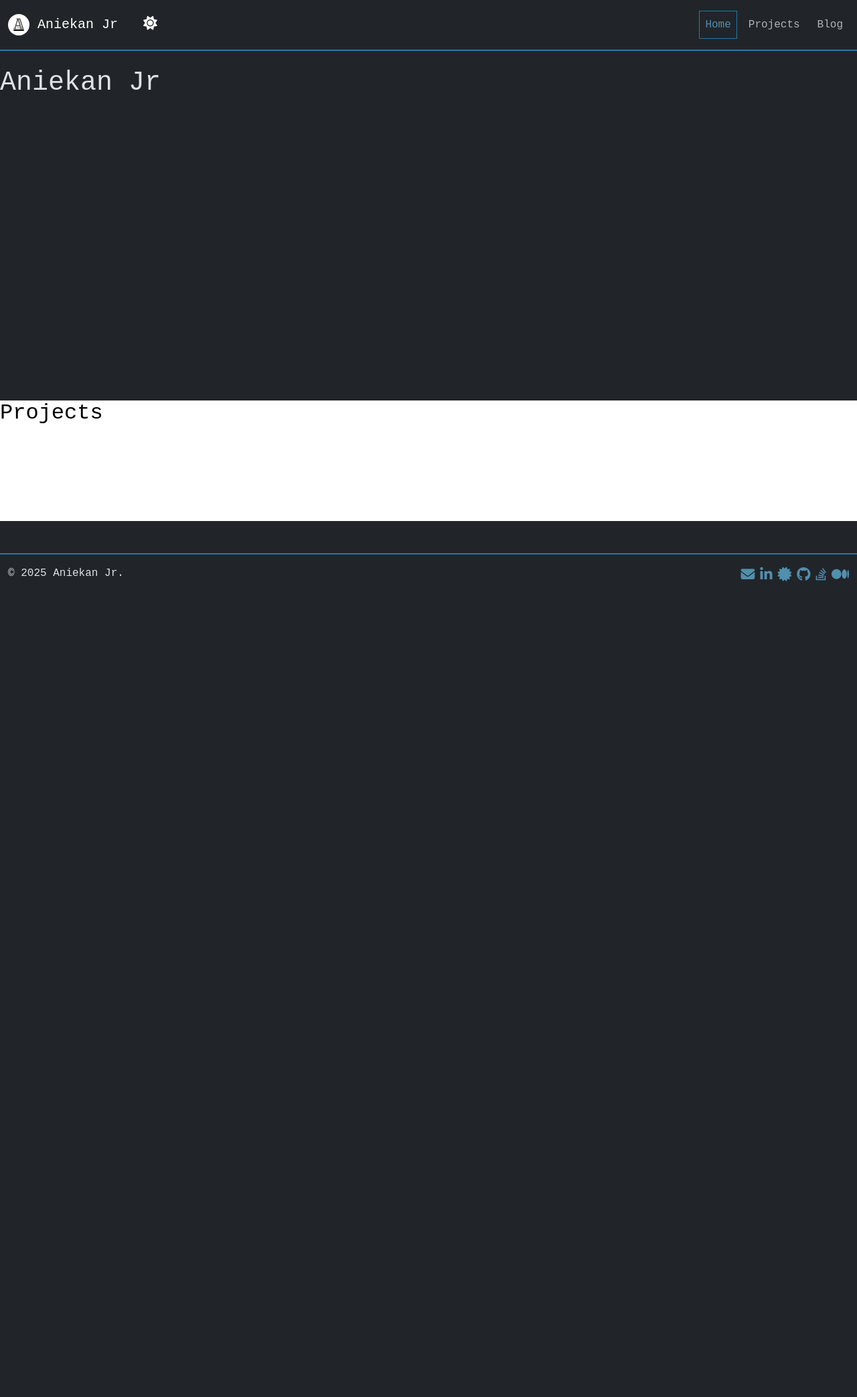
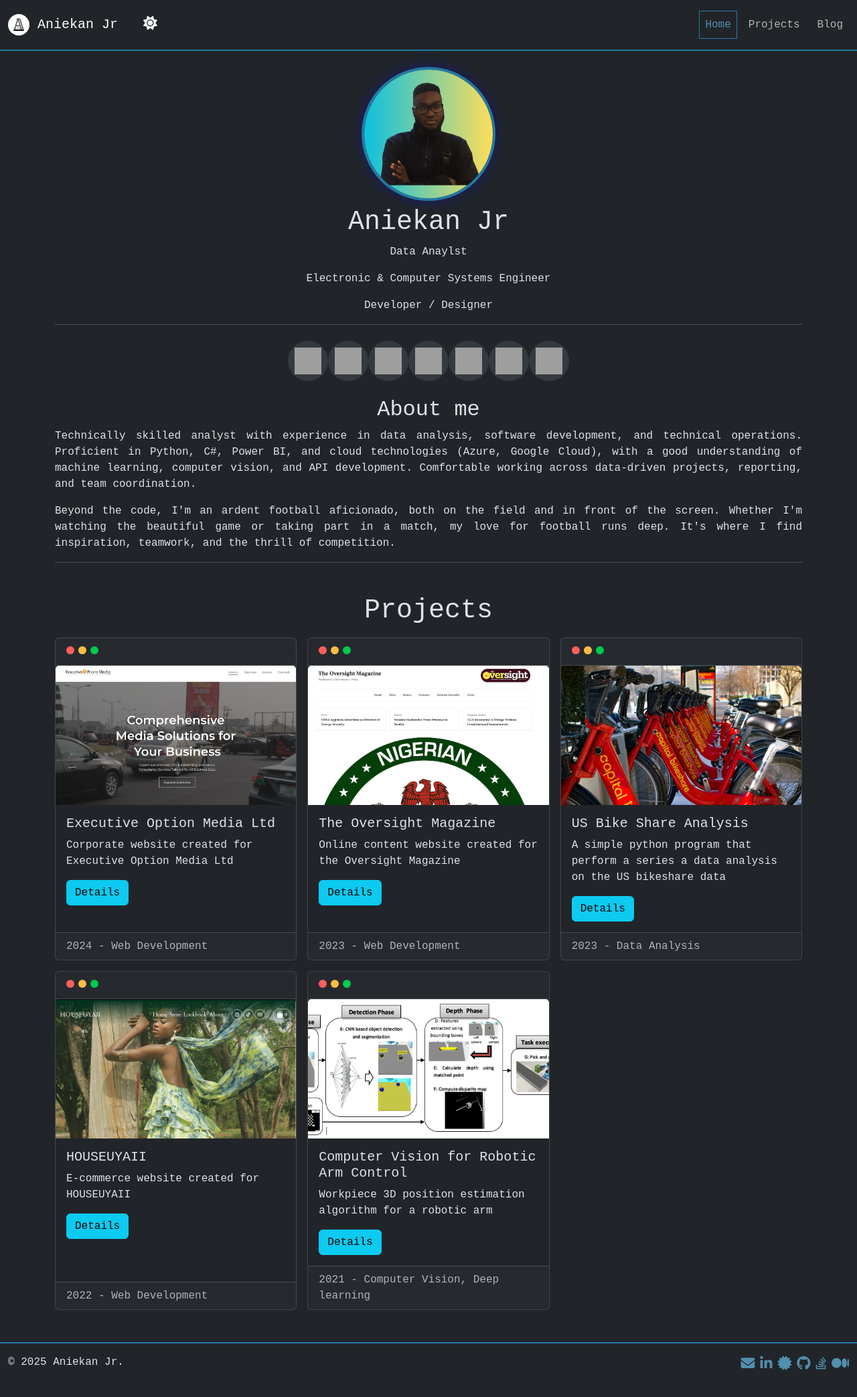
Before and after one commit to aniekanBane/aniekanBane.github.io, a Jekyll site: the page built from index.html, in a window 1280 px wide. Shown: the whole page at 67% size. Built offline with Jekyll 4.4.1, drawn with Linux system fonts in a browser that asks for light colours; nearby versions of some CDN libraries; before the commit the page ends 907 px from its top, so only the background shows below that; grey boxes are pictures that could not be loaded.

Commit message:
add - index page

```diff
--- /dev/null
+++ b/_data/projects.yml
@@ -0,0 +1,72 @@
+- title: Executive Option Media Ltd
+  technologies:
+    - Hostinger
+  headline: Corporate website created for Executive Option Media Ltd
+  description: >-
+    Developed a professional corporate website for a media company using Hostinger, ensuring a seamless user experience and modern design.
+    Set up domain emails for various departments and users to enhance communication efficiency.
+    Successfully transferred the domain from the previous provider, Squarespace, to Hostinger, ensuring minimal downtime and a smooth transition process.
+    The website features a clean layout, easy navigation, and is optimized for both desktop and mobile devices.
+  category: [Web Development]
+  image: /assets/imgs/eom_webpage.png
+  url: https://executiveoptionsmedia.org
+  year: 2024
+
+- title: The Oversight Magazine
+  technologies:
+    - Hostinger
+    - Wordpress
+  headline: Online content website created for the Oversight Magazine
+  description: >-
+    Developed a dynamic online content platform for The Oversight Magazine using Hostinger and WordPress.
+    The website features a modern design, user-friendly navigation, and optimized performance for an enhanced reading experience.
+  category: [Web Development]
+  image: /assets/imgs/oversight_magazine_page.png
+  url: https://theoversightmagazine.com
+  year: 2023
+
+- title: US Bike Share Analysis
+  technologies:
+    - Pandas
+    - Python
+  headline: A simple python program that perform a series a data analysis on the US bikeshare data
+  description: >-
+    This project is a Python program that performs data analysis on US bikeshare data.
+    It allows users to explore bike share data for three major cities: Chicago, New York City, and Washington, D.C.
+    The program provides insights into bike usage patterns, including the most popular times of day, the most common stations, and user demographics.
+    The project is designed to be user-friendly and interactive, allowing users to filter data based on specific criteria.
+  category: Data Analysis
+  image: /assets/imgs/bike_share_ex.jpeg
+  url: https://github.com/aniekanBane/pdsnd_udacity
+  year: 2023
+
+- title: HOUSEUYAII
+  technologies:
+    - Squarespace
+  headline: E-commerce website created for HOUSEUYAII
+  description: >-
+    Developed an e-commerce website for HOUSEUYAII using Squarespace, focusing on a modern design and user-friendly interface.
+    The site features a seamless shopping experience, showcasing products effectively and ensuring easy navigation.
+    Implemented payment processing and inventory management systems to streamline operations.
+    The website is optimized for mobile devices, ensuring accessibility and responsiveness across all platforms.
+    Additionally, configured email marketing campaigns to engage customers and drive sales.
+  category: Web Development
+  image: /assets/imgs/houseuyaii_landing_page.png
+  url: https://houseuyaii.com
+  year: 2022
+
+- title: Computer Vision for Robotic Arm Control
+  technologies:
+    - coppeliaSim
+    - Matlab
+    - OpenCV
+  headline: Workpiece 3D position estimation algorithm for a robotic arm
+  description: >-
+    This project focused on using computer vision to control a robotic arm for pick-and-place tasks. A vision pipeline was built in MATLAB that detects objects on a conveyor belt, estimates their 3D positions using stereo cameras, and guides a robot to pick them up.
+    The project incorporated transfer learning using pre-trained models: YOLOv2 for object detection and DeepLab v3+ for pixel-level segmentation — both achieved over 95% accuracy. Depth estimation was done through feature matching between stereo images, with a position error of just 7.94 mm.
+    The system was tested in a simulation environment, where a 6-DOF robotic arm successfully detected, picked, and placed objects at different positions — showing how computer vision can enable smart, flexible robot control.
+  category: Computer Vision, Deep learning
+  image: /assets/imgs/cv_robotics_pipeline.png
+  doc: /assets/docs/cv_robotics_pipeline.pdf
+  url:
+  year: 2021
--- a/assets/css/style.scss
+++ b/assets/css/style.scss
@@ -1,5 +1,4 @@
 ---
 ---
-
-@import "variables";
+@import 'variables';
 @import "main";
--- a/index.html
+++ b/index.html
@@ -1,11 +1,161 @@
 ---
 layout: default
+permalink: /
 ---
 
-<section style="width: 100%; height: 50vh;">
-    <h1 style="margin: auto;">{{site.title}}</h1>
-    <p></p>
-</section>
-<section style="background-color: #FFF; min-height: 20vh;">
-    <h2 style="color: #000;">Projects</h2>
-</section>
+<style type="text/css">
+  .profile-picture {
+    width: 200px;
+    border-radius: 50%;
+    overflow: hidden;
+    animation: pulse 3s infinite;
+    border: 4px solid var(--accent);
+    box-shadow: 0 0 20px rgba(0, 0, 255, 0.3);
+  }
+
+  .skill-badge {
+    width: 60px;
+    height: 60px;
+    border-radius: 50%;
+    transition: all 0.3s ease;
+    background-color: var(--bs-secondary-bg);
+
+    &:hover {
+      transform: translateY(-5px);
+      box-shadow: 0 5px 15px rgba(0, 0, 225, 0.3);
+    }
+  }
+
+  .skill-badge img {
+    width: 40px;
+    height: 40px;
+  }
+
+  .dot {
+    height: 12px;
+    width: 12px;
+    background-color: #ff605c;
+    border-radius: 50%;
+    display: inline-block;
+    margin-right: 6px;
+  }
+
+  .dot:nth-child(2) {
+    background-color: #ffbd44;
+  }
+
+  .dot:nth-child(3) {
+    background-color: #00ca4e;
+  }
+
+  .card .card-img-top {
+    height: 13rem;
+    aspect-ratio: 16/9;
+  }
+  .modal-body img {
+    border-top: 2px solid var(--accent);
+    border-bottom: 2px solid var(--accent);
+    padding-top: 1rem;
+    padding-bottom: 1rem;
+  }
+</style>
+<div class="container">
+  <section id="profile">
+    <img
+      src="/assets/imgs/me.png"
+      alt="aniekan jr"
+      class="d-block mx-auto profile-picture mb-2"
+    />
+    <div class="headline text-center border-bottom">
+      <h1>Aniekan Jr</h1>
+      <p>Data Anaylst</p>
+      <p>Electronic & Computer Systems Engineer</p>
+      <p>Developer / Designer</p>
+    </div>
+    <div class="teck-stack d-flex flex-wrap justify-content-center g-3 pt-4 pb-4">
+      {%- assign badges = site.data.tech-stack -%}
+      {%- for badge in badges -%}
+      <div
+        class="d-flex justify-content-center align-items-center skill-badge p-2"
+        title="{{ badge.title }}"
+      >
+        <img src="{{ badge.badge }}" alt="{{ badge.title }}" />
+      </div>
+      {%- endfor -%}
+    </div>
+    <div class="text-center border-bottom">
+      <h2>About me</h2>
+      <p style="text-align: justify">
+        Technically skilled analyst with experience in data
+        analysis, software development, and technical operations. Proficient in
+        Python, C#, Power BI, and cloud technologies (Azure, Google Cloud), with
+        a good understanding of machine learning, computer vision, and API
+        development. Comfortable working across data-driven projects, reporting,
+        and team coordination.
+      </p>
+      <p style="text-align: justify">
+        Beyond the code, I'm an ardent football aficionado, both on the field
+        and in front of the screen. Whether I'm watching the beautiful game or
+        taking part in a match, my love for football runs deep. It's where I
+        find inspiration, teamwork, and the thrill of competition.
+      </p>
+    </div>
+  </section>
+  <section id="projects">
+    <h1 class="mb-3 text-center">Projects</h1>
+    <div class="row row-cols-1 row-cols-lg-2 row-cols-xl-3 gy-5 gy-lg-3 gx-lg-3">
+      {%- assign projects = site.data.projects -%}
+      {%- for project in projects-%}
+      <div class="col">
+        <div class="card h-100 mx-auto" style="max-width: 540px;">
+          <div class="card-header">
+            {%- for _ in (1..3) -%}
+            <span class="dot"></span>
+            {%- endfor -%}
+          </div>
+          <img
+            src="{{ project.image }}"
+            class="card-img-top"
+            alt="{{ project.title }}"
+          />
+          <div class="card-body">
+            <h5 class="card-title">{{ project.title }}</h5>
+            <p class="card-text">{{ project.headline }}</p>
+            {%- if project.description -%}
+            {%- assign project_id = project.headline | replace: ' ', '' -%}
+            <a class="card-link btn btn-info" data-bs-toggle="modal" data-bs-target="#{{ project_id }}">Details</a>
+            <div class="modal fade" tabindex="-1" id="{{ project_id }}" aria-labelledby="{{ project_id }}Label" aria-hidden="true">
+              <div class="modal-dialog modal-dialog-centered modal-dialog-scrollable">
+                <div class="modal-content">
+                  <div class="modal-header">
+                    <h5>{{ project.title }}</h5>
+                    <button type="button" class="btn-close" data-bs-dismiss="modal" aria-label="Close"></button>
+                  </div>
+                  <div class="modal-body">
+                    <p>{{ project.headline }}</p>
+                    <img src="{{ project.image }}" class="img-fluid mb-3" alt="{{ project.title }}">
+                    <p style="text-align: justify;">{{ project.description }}</p>
+                  </div>
+                  <div class="modal-footer">
+                  {%- if project.doc -%}
+                    <a href="{{ project.doc }}" target="_blank" class="card-link btn btn-info">View Doc</a>
+                  {%- endif -%}
+                  {%- if project.url -%}
+                    <a href="{{ project.url }}" target="_blank" class="card-link btn btn-info">View Site</a>
+                  {%- endif -%}
+                  </div>
+                </div>
+              </div>
+            </div>
+            {%- endif -%}
+          </div>
+          <div class="card-footer text-body-secondary">
+            {{ project.year }} - {{ project.category }}
+          </div>
+        </div>
+      </div>
+      {%- endfor -%}
+    </div>
+  </section>
+  <section id="certs"></section>
+</div>
```
Also changed, not shown: _data/tech-stack.yml (added, +14 -0 lines), assets/imgs/bike_share_ex.jpeg (added), assets/imgs/cv_robotics_pipeline.png (added), assets/imgs/eom_webpage.png (added), assets/imgs/houseuyaii_landing_page.png (added), assets/imgs/me.png (added), assets/imgs/oversight_magazine_page.png (added), assets/imgs/profile_pic.png (added), 1 other file.
